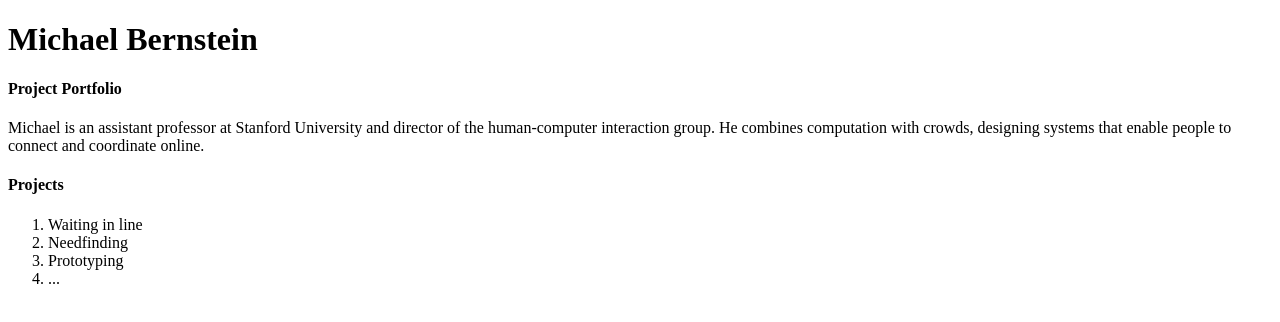
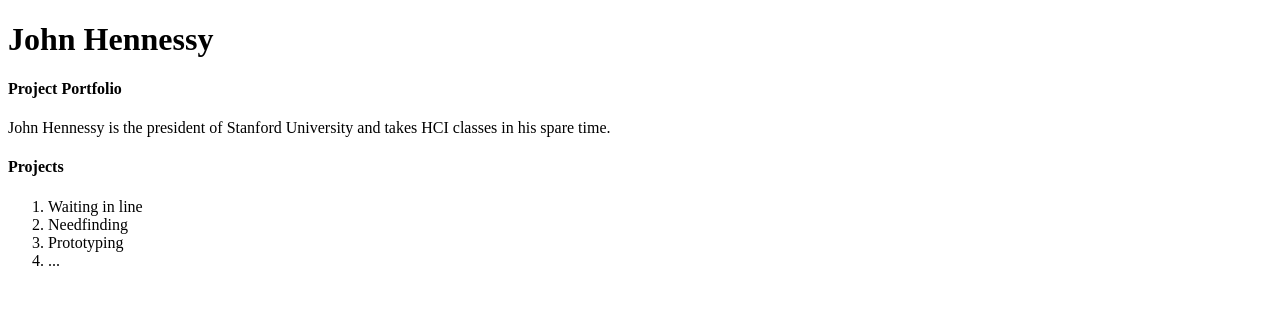
Before and after one commit to IntroHCI/lab1, a website: page static/index.html in a window 1280 px wide. Drawn offline with Linux system fonts and the light colour scheme.

Commit message:
creating conflict

```diff
--- a/static/index.html
+++ b/static/index.html
@@ -8,11 +8,11 @@
 
 <body>
 	<!-- this is a comment in HTML -->
-	<h1>Michael Bernstein</h1> <!-- h1 through h5 are headers. The higher the number, the smaller the header -->
+	<h1>John Hennessy</h1> <!-- h1 through h5 are headers. The higher the number, the smaller the header -->
 	<h4>Project Portfolio</h4>
 
 	<!-- p means paragraph -->
-	<p>Michael is an assistant professor at Stanford University and director of the human-computer interaction group. He combines computation with crowds, designing systems that enable people to connect and coordinate online.</p>
+	<p>John Hennessy is the president of Stanford University and takes HCI classes in his spare time.</p>
 
 	<h4>Projects</h4>
 	<ol>
```
